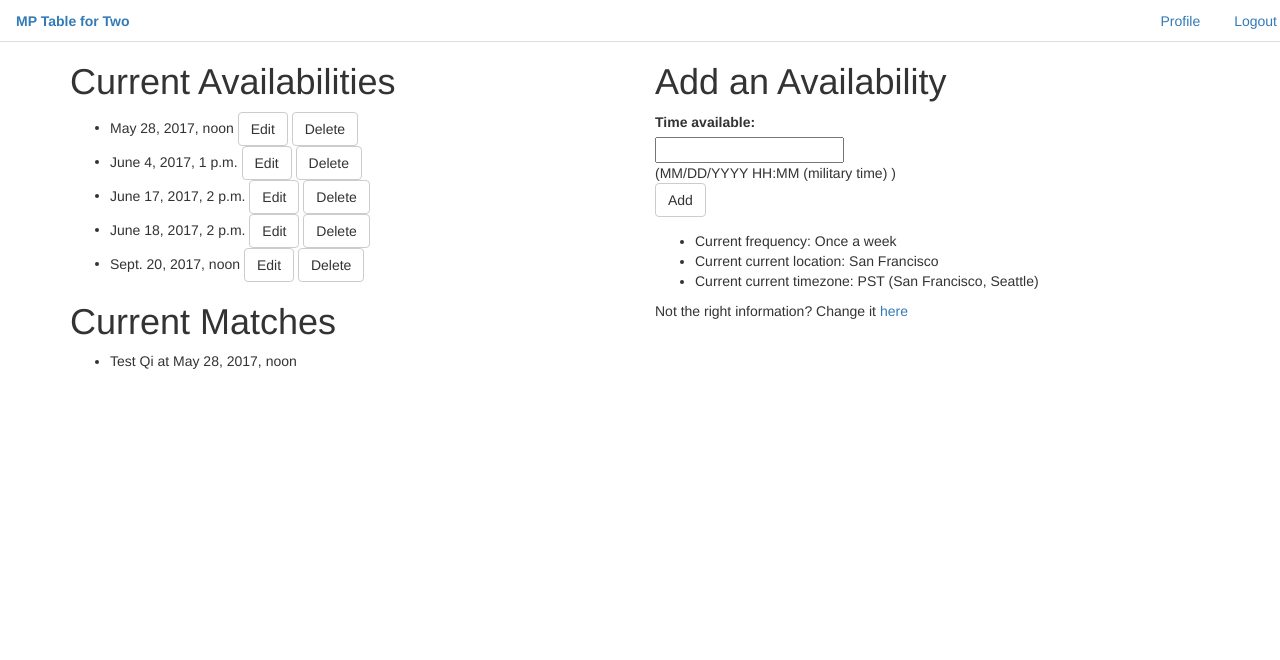
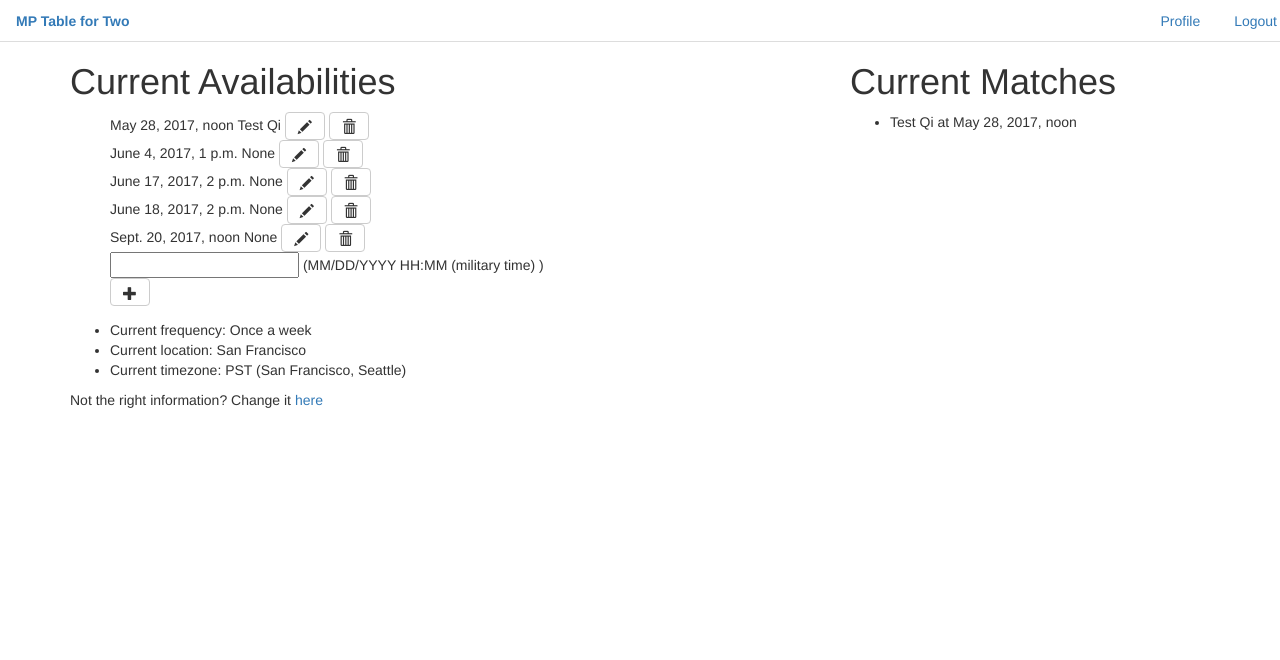
Before and after one commit to tiffanyqi/table-for-two, a Django app: page / in a window 1280 px wide. Shown: the top 660 px of the page. Run offline with Django 3.2, Linux system fonts and the light colour scheme; a user stored in the database is signed in; data comes from the database, SQL or seed files in the repository; both versions use the stored data as it was after the commit; some libraries are stand-ins or nearby versions.

Commit message:
av list format

```diff
--- a/tablefor2/static/css/style.css
+++ b/tablefor2/static/css/style.css
@@ -1,5 +1,8 @@
 .edit-availability-form {
 	display: none;
+}
+.availability-list {
+	list-style: none;
 }
 
 html {
--- a/tablefor2/templates/tablefor2/index-logged-in.html
+++ b/tablefor2/templates/tablefor2/index-logged-in.html
@@ -11,19 +11,23 @@
     <div class="container">
 
       <div class="row">
-        <div class="col-sm-6">
+        <div class="col-sm-8">
 
           <div class="group">
             <h1>Current Availabilities</h1>
 
-               <ul>{% for availability in availabilities %}
-                  <li>{{ availability.time_available }}
+            <ul class="availability-list">{% for availability in availabilities %}
+              <li>{{ availability.time_available }} {{ availability.matched_name }}
                 <!-- opens the edit dialogue -->
-                    <button class="save btn btn-default" id="btn-edit-{{ availability.id }}"onclick="editAvailability({{availability.id}})">Edit</button>
+                <button class="save btn btn-default" id="btn-edit-{{ availability.id }}"onclick="editAvailability({{availability.id}})">
+                  <span class="glyphicon glyphicon-pencil"></span>
+                </button>
 
                 <!-- confirms deletion, popup -->
                 <!-- <button type="submit" class="save btn btn-default" onclick="deleteAvailability({{availability.id}})" method="POST">Delete</button> -->
-                    <button type="submit" class="save btn btn-default" onclick="location.href='{% url 'delete-availability' availability.id %}'" id="btn-delete-{{ availability.id }}" method="POST">Delete</button>
+                <button type="submit" class="save btn btn-default" onclick="location.href='{% url 'delete-availability' availability.id %}'" id="btn-delete-{{ availability.id }}" method="POST">
+                  <span class="glyphicon glyphicon-trash"></span>
+                </button>
 
                 <!-- edit popup -->
                 <form action="{% url 'edit-availability' availability.id %}" method="POST", class="edit-availability-form" id="form-edit-{{ availability.id }}">{% csrf_token %}
@@ -35,19 +39,53 @@
                     </div>
                   {% endfor %}
                   <!-- confirms edit -->
-                      <button type="submit" class="save btn btn-default">Confirm</button>
+                  <button type="submit" class="save btn btn-default">
+                    <span class="glyphicon glyphicon-ok"></span>
+                  </button>
                   <!-- cancels edit and hides form -->
                 </form>
-                    <button class="save btn btn-default" onclick="editAvailability({{availability.id}})" id="btn-cancel-{{ availability.id }}" style="display:none">Cancel</button>
+                <button class="save btn btn-default" onclick="editAvailability({{availability.id}})" id="btn-cancel-{{ availability.id }}" style="display:none">
+                  <span class="glyphicon glyphicon-remove"></span>
+                </button>
               </li>
-                {% endfor %}</ul>
+            {% endfor %}
+            <form action="{% url 'save-availability' %}" method="POST" class="post-form">{% csrf_token %}
+              {% for field in form %}
+                <li class="fieldWrapper">
+                  {{ field.errors }}
+                  {{ field }} {{ field.help_text }}
+                </li>
+              {% endfor %}
+              <button type="submit" class="save btn btn-default">
+                  <span class="glyphicon glyphicon-plus"></span>
+              </button>
+            </form>
+          </ul>
           </div>
 
+          <div class="group">
+
+            <ul>
+              <li>Current frequency: {{ profile.frequency }}</li>
+              <li>Current location: {{ profile.location }}</li>
+              <li>Current timezone: {{ profile.timezone }}</li>
+            </ul>
+            <p>Not the right information? Change it <a href="{% url 'edit-profile' %}">here</a></p>
+          </div>
+        </div>
+
+        <div class="col-sm-4">
           <div class="group">
             <h1>Current Matches</h1>
 
               {% if not current_matches %}
-                  <p>Go set some availabilities! Thanks for your patience :)</p>
+                <!-- <p>Go set some availabilities! Thanks for your patience :)</p> -->
+                <!-- test for the real current matches -->
+                <ul>
+                  <li class="match">Test Qi at May 28, 2017, noon</li>
+                  <li class="match">Test Qi at May 28, 2017, noon</li>
+                  <li class="match">Test Qi at May 28, 2017, noon</li>
+                </ul>
               {% else %}
 
               <ul>{% for current_match in current_matches %}
@@ -56,31 +94,6 @@
 
               {% endif %}
           </div>
-        </div>
-
-        <div class="col-sm-6">
-          <h1>Add an Availability</h1>
-          <form action="{% url 'save-availability' %}" method="POST" class="post-form">{% csrf_token %}
-            {% for field in form %}
-              <div class="fieldWrapper">
-                {{ field.errors }}
-                {{ field.label_tag }}
-                <br>
-                {{ field }}
-                <br>
-                {{ field.help_text }}
-              </div>
-            {% endfor %}
-            <button type="submit" class="save btn btn-default">Add</button>
-          </form>
-
-          <ul>
-            <li>Current frequency: {{ profile.frequency }}</li>
-            <li>Current current location: {{ profile.location }}</li>
-            <li>Current current timezone: {{ profile.timezone }}</li>
-          </ul>
-          <p>Not the right information? Change it <a href="{% url 'edit-profile' %}">here</a></p>
-
         </div>
       </div>
     </div>
--- a/tablefor2/views.py
+++ b/tablefor2/views.py
@@ -20,7 +20,6 @@ def index(request):
         # show profile and availability and matches!
         else:
             today = date.today()
-            past_matches = Availability.objects.filter(profile=profile, time_available__lte=today).exclude(matched_name=None) or None
             current_matches = Availability.objects.filter(profile=profile, time_available__gte=today).exclude(matched_name=None) or None
             availabilities = Availability.objects.filter(profile=profile, time_available__gte=today).order_by('time_available') or None
             new_availability_form = AvailabilityForm(request.POST or None, request.FILES or None)
@@ -29,7 +28,6 @@ def index(request):
                 'profile': profile,
                 'form': new_availability_form,
                 'availabilities': availabilities,
-                'past_matches': past_matches,
                 'current_matches': current_matches
             })
 
```
Also changed, not shown: db.sqlite3. Lines whose indentation alone changed are shown as unchanged.
